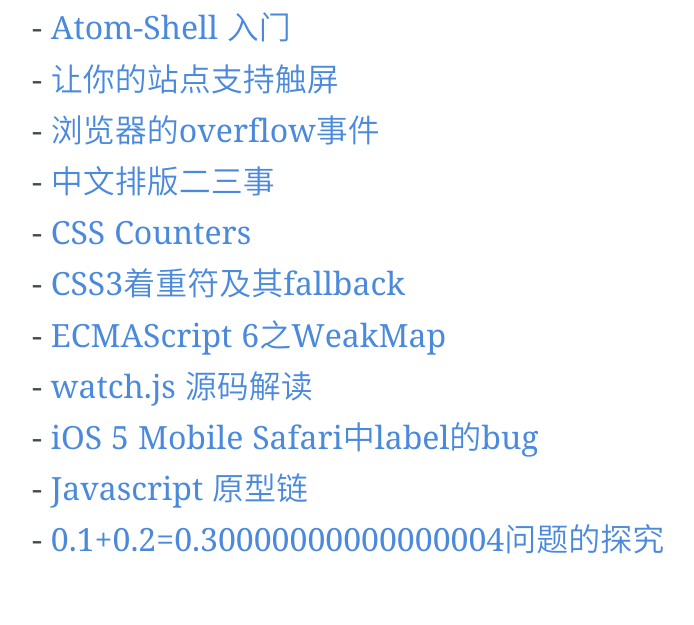
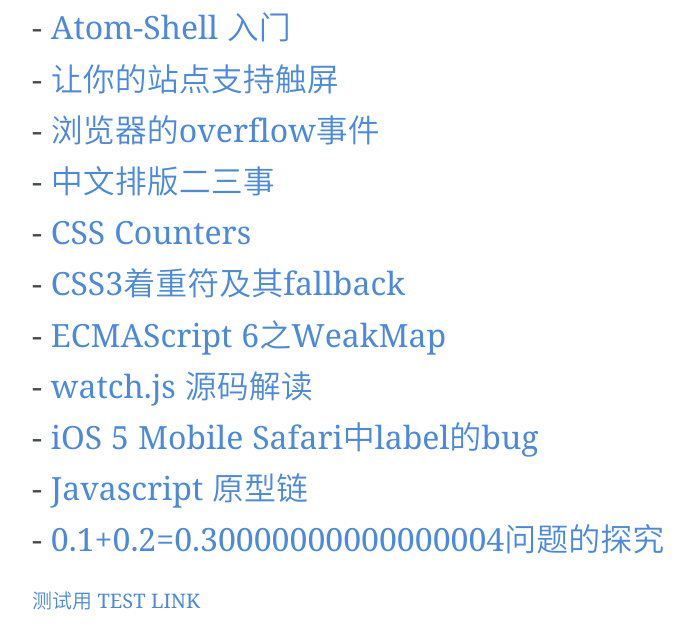
Before and after one commit to zmmbreeze/zmmbreeze.github.com, a website: page index.html in a window 1280 px wide. Shown: the part 736-1361 px from the top of the page, without its empty margins (208-902 px from the left). Before the commit the page ends 1321 px from the top, so only its background shows below. Drawn offline with Linux system fonts and the light colour scheme.

Commit message:
Update index.html

```diff
--- a/index.html
+++ b/index.html
@@ -47,6 +47,9 @@
     '//www.googletagmanager.com/gtm.js?id='+i+dl;f.parentNode.insertBefore(j,f);
     })(window,document,'script','dataLayer','GTM-MP42BH');</script>
     <!-- End Google Tag Manager -->
+
+    <a href="###">测试用</a>
+    <a href="###">TEST LINK</a>
 </div>
 </body>
 </html>
```
